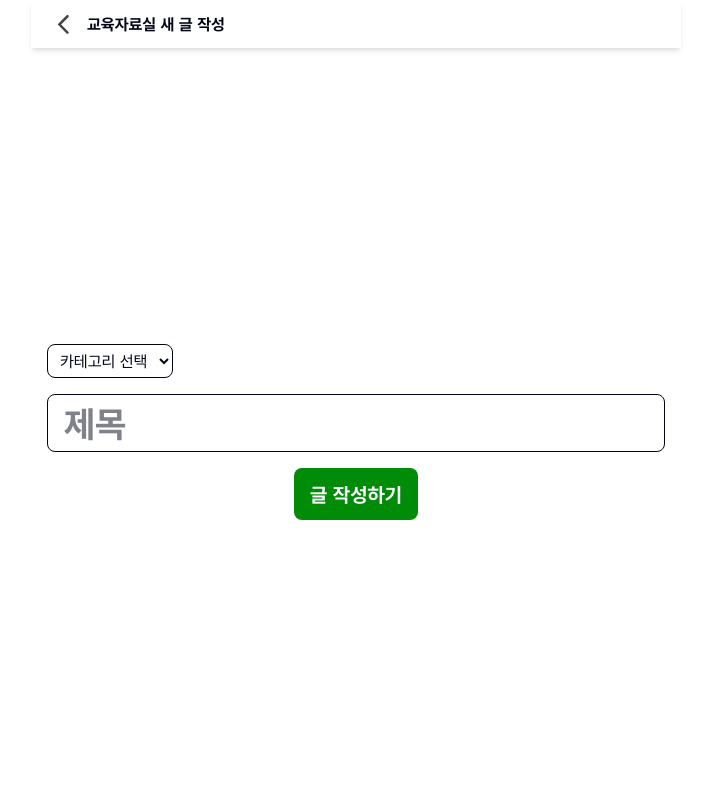
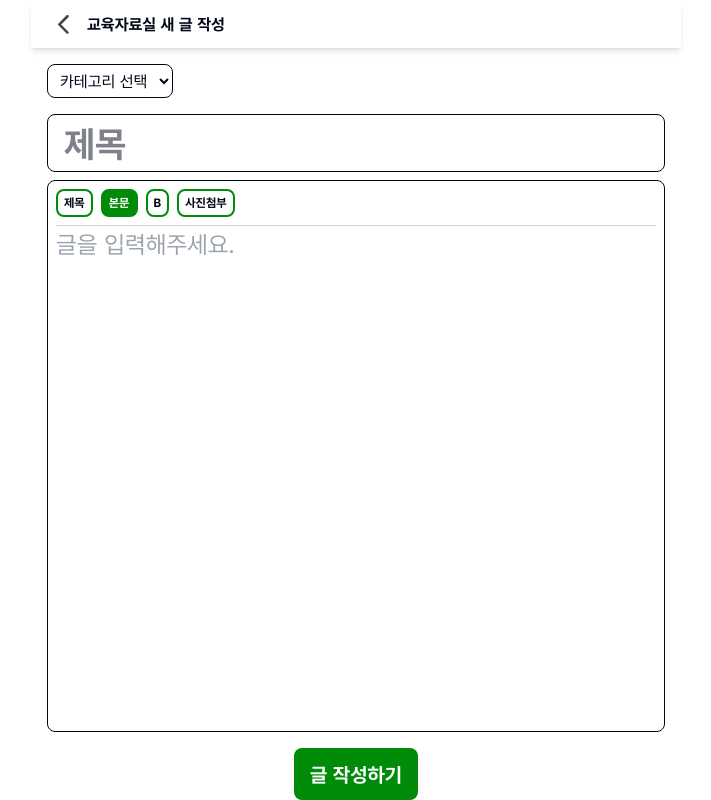
Before and after one commit to prgrms-web-devcourse-final-project/WEB5_6_MOCI_FE, a Next.js app: page /archive/write in a window 1280 px wide. Shown: the whole page, without its empty margins (284-995 px from the left). Built offline with nearby package versions, Linux system fonts and the light colour scheme; no server answers.

Commit message:
[Fix] TipTap editor 렌더 조건 수정

```diff
--- a/src/app/(stack)/archive/components/TipTap.tsx
+++ b/src/app/(stack)/archive/components/TipTap.tsx
@@ -36,16 +36,13 @@ function TipTapEditor({ onChange, initialValue }: Props) {
 
   // editor 상태가 바뀔 때마다 리렌더링
   useEffect(() => {
-    if (!editor) return;
-    const handleUpdate = () => {
-      const json = editor.getJSON();
-      onChange(json);
-    };
-    editor.on("update", handleUpdate);
-    return () => {
-      editor.off("update", handleUpdate);
-    };
-  }, [editor, onChange]);
+    if (editor && initialValue) {
+      const current = editor.getJSON();
+      if (JSON.stringify(current) !== JSON.stringify(initialValue)) {
+        editor.commands.setContent(initialValue);
+      }
+    }
+  }, [editor, initialValue]);
 
   if (!editor) {
     return null;
--- a/src/app/(stack)/archive/components/WriteForm.tsx
+++ b/src/app/(stack)/archive/components/WriteForm.tsx
@@ -31,10 +31,27 @@ function WriteForm({ mode, initialData }: PostFormProps) {
     if (mode === "edit" && initialData) {
       setTitle(initialData.title);
       setCategory(initialData.category);
-      const desc =
-        typeof initialData.description === "string"
-          ? JSON.parse(initialData.description)
-          : initialData.description;
+
+      let desc: JSONContent;
+
+      if (typeof initialData.description === "string") {
+        try {
+          desc = JSON.parse(initialData.description);
+        } catch {
+          desc = {
+            type: "doc",
+            content: [
+              {
+                type: "paragraph",
+                content: [{ type: "text", text: initialData.description }],
+              },
+            ],
+          };
+        }
+      } else {
+        desc = initialData.description;
+      }
+
       setDescription(desc);
     }
   }, [mode, initialData]);
@@ -121,12 +138,10 @@ function WriteForm({ mode, initialData }: PostFormProps) {
           className="mt-4 w-full text-4xl font-bold border-1 rounded-lg px-4 py-2"
         />
 
-        {description !== null && (
-          <TipTap
-            onChange={(value) => setDescription(value)}
-            initialValue={description ?? undefined}
-          />
-        )}
+        <TipTap
+          onChange={(value) => setDescription(value)}
+          initialValue={mode === "edit" ? description ?? undefined : undefined}
+        />
         <Button
           type="button"
           onClick={handleSubmit}
```
